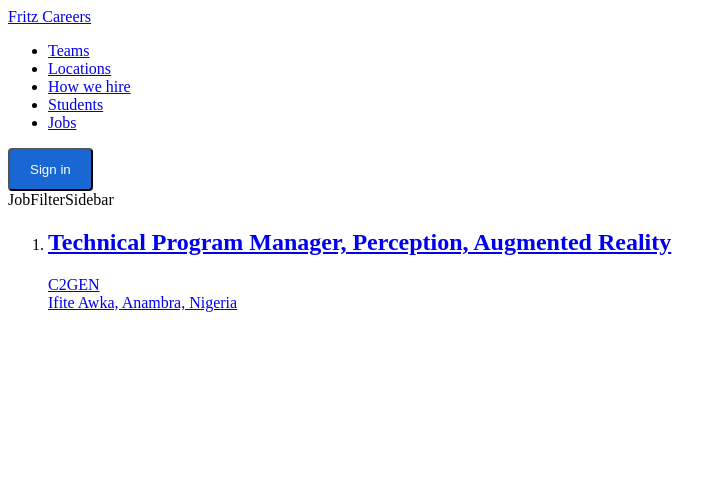
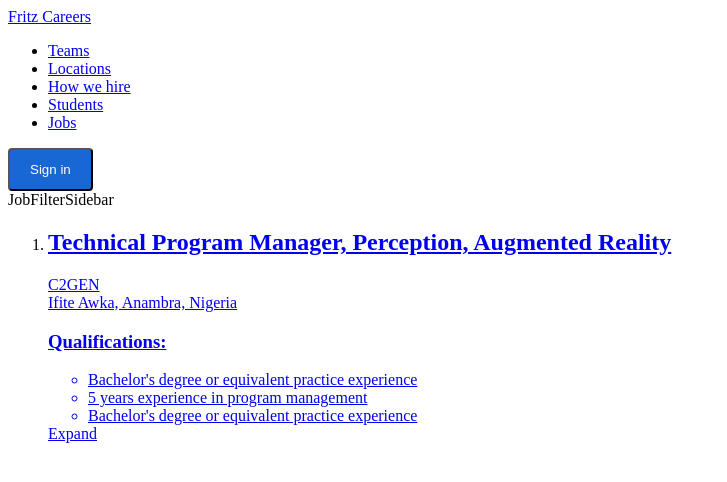
Before and after one commit to fritzdultimate/job-search, a Vue app: page /#/jobs/results in a window 1280 px wide. Shown: the top 482 px of the page, without its empty margins (0-727 px from the left). Built offline with nearby package versions, Linux system fonts and the light colour scheme; the HTML template or start-up script is replaced by a standard one.

Commit message:
job listing

```diff
--- a/src/components/JobResults/JobListings.vue
+++ b/src/components/JobResults/JobListings.vue
@@ -21,6 +21,24 @@
               </div>
             </div>
           </div>
+          <div class="px-8 py-4">
+            <div>
+              <h3 class="mt-1 mb-2">Qualifications:</h3>
+              <div>
+                <ul class="pl-8 list-disc">
+                  <li>Bachelor's degree or equivalent practice experience</li>
+                  <li>5 years experience in program management</li>
+                  <li>Bachelor's degree or equivalent practice experience</li>
+                </ul>
+              </div>
+            </div>
+
+            <div class="mt-2 text-center">
+              <router-link to="/jobs/results/1" class="text-brand-blue-1"
+                >Expand</router-link
+              >
+            </div>
+          </div>
         </router-link>
       </li>
     </ol>
```
